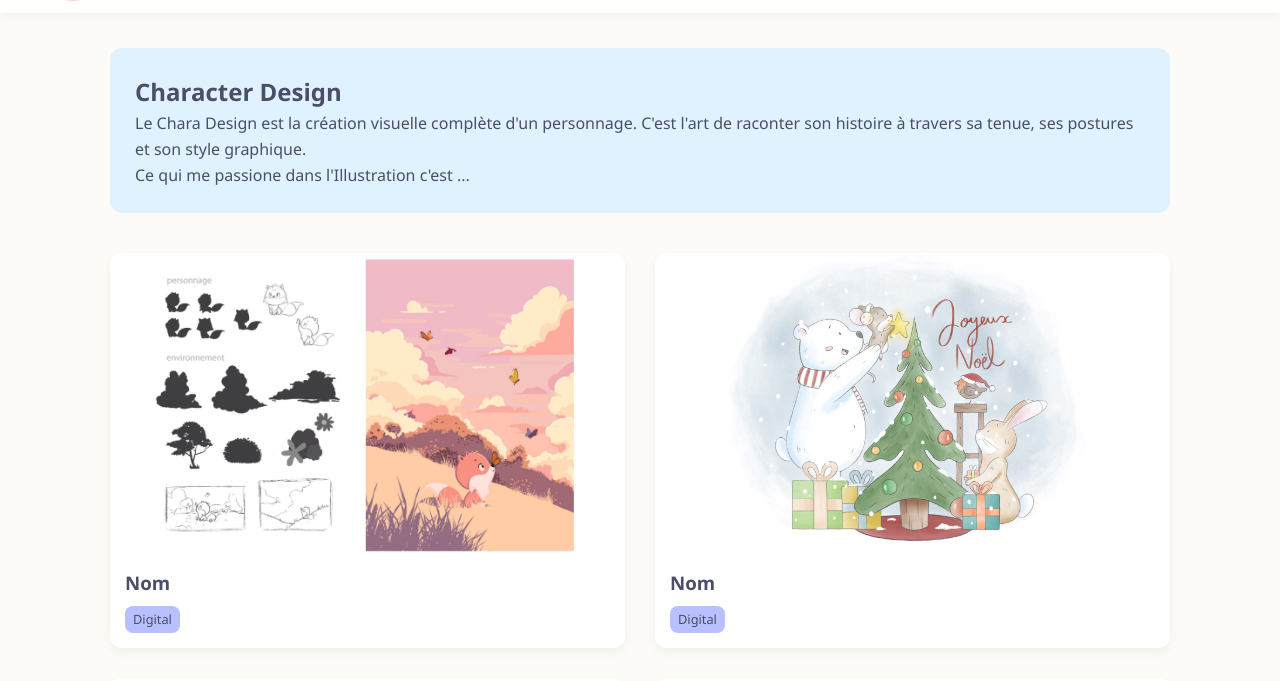
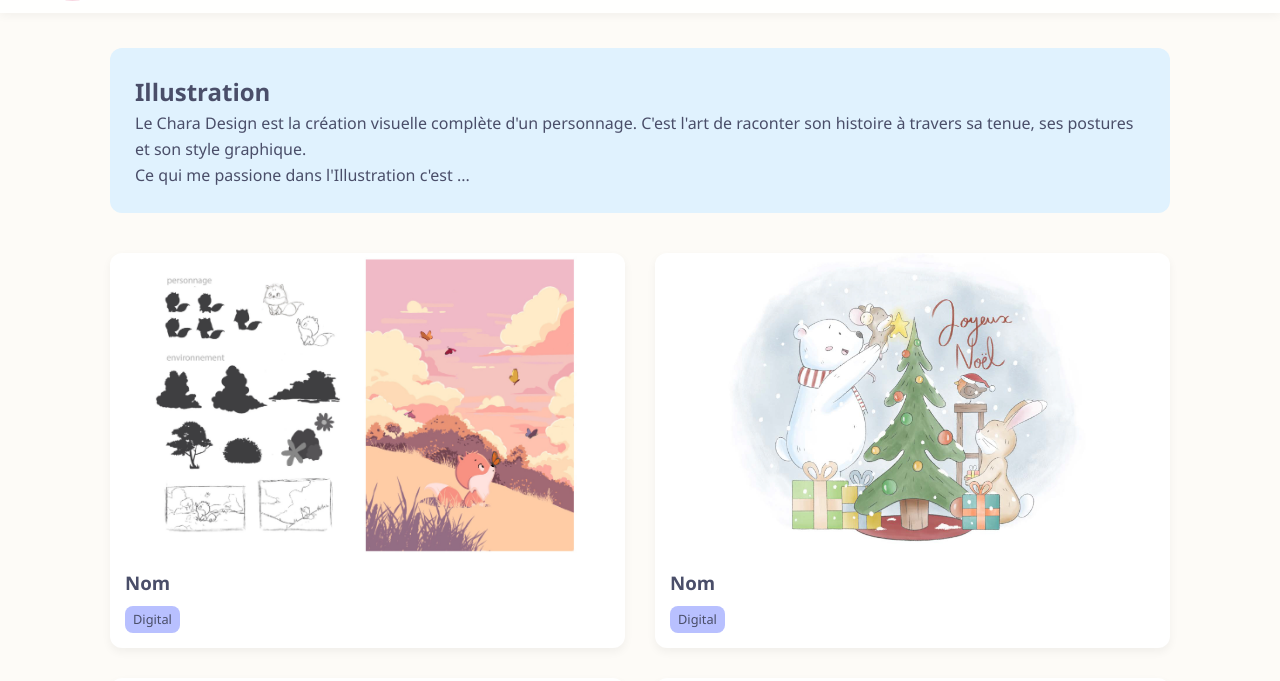
Before and after one commit to garancecieutat/portfolioclara, a plain HTML site: page illustration.html in a window 1280 px wide. Shown: the part 72-753 px from the top of the page. Drawn offline with Linux system fonts and the light colour scheme.

Commit message:
Add files via upload

```diff
--- a/illustration.html
+++ b/illustration.html
@@ -2,7 +2,7 @@
 <html lang="fr">
 <head>
   <meta charset="UTF-8">
-  <title>Chara Design - Portfolio</title>
+  <title>Illustration - Portfolio</title>
   <link rel="stylesheet" href="style.css">
 </head>
 <body>
@@ -29,7 +29,7 @@
 
   <main class="container page-content">
     <section class="intro-box">
-      <h1>Character Design</h1>
+      <h1>Illustration</h1>
       <p>Le Chara Design est la création visuelle complète d'un personnage. C'est l'art de raconter son histoire à travers sa tenue, ses postures et son style graphique.</p>
       <p>Ce qui me passione dans l'Illustration c'est ...</p>
     </section>
```
